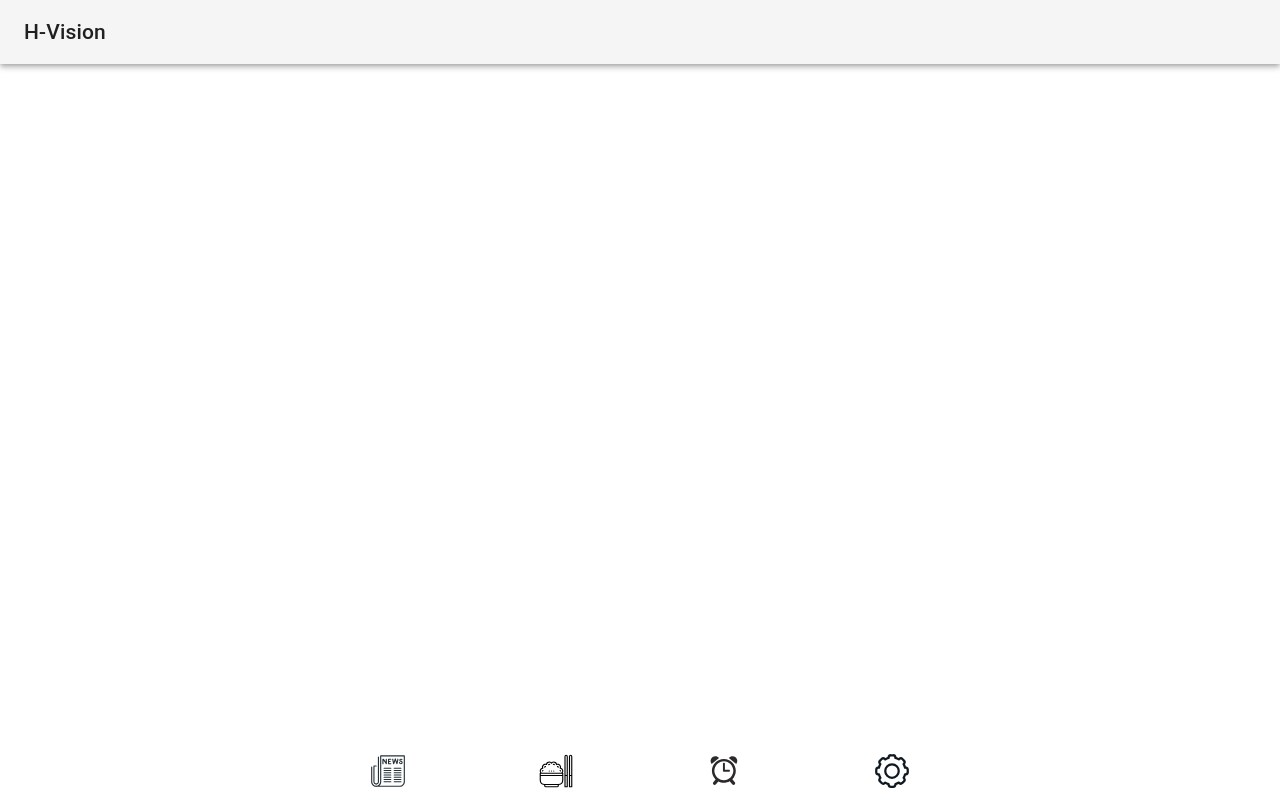
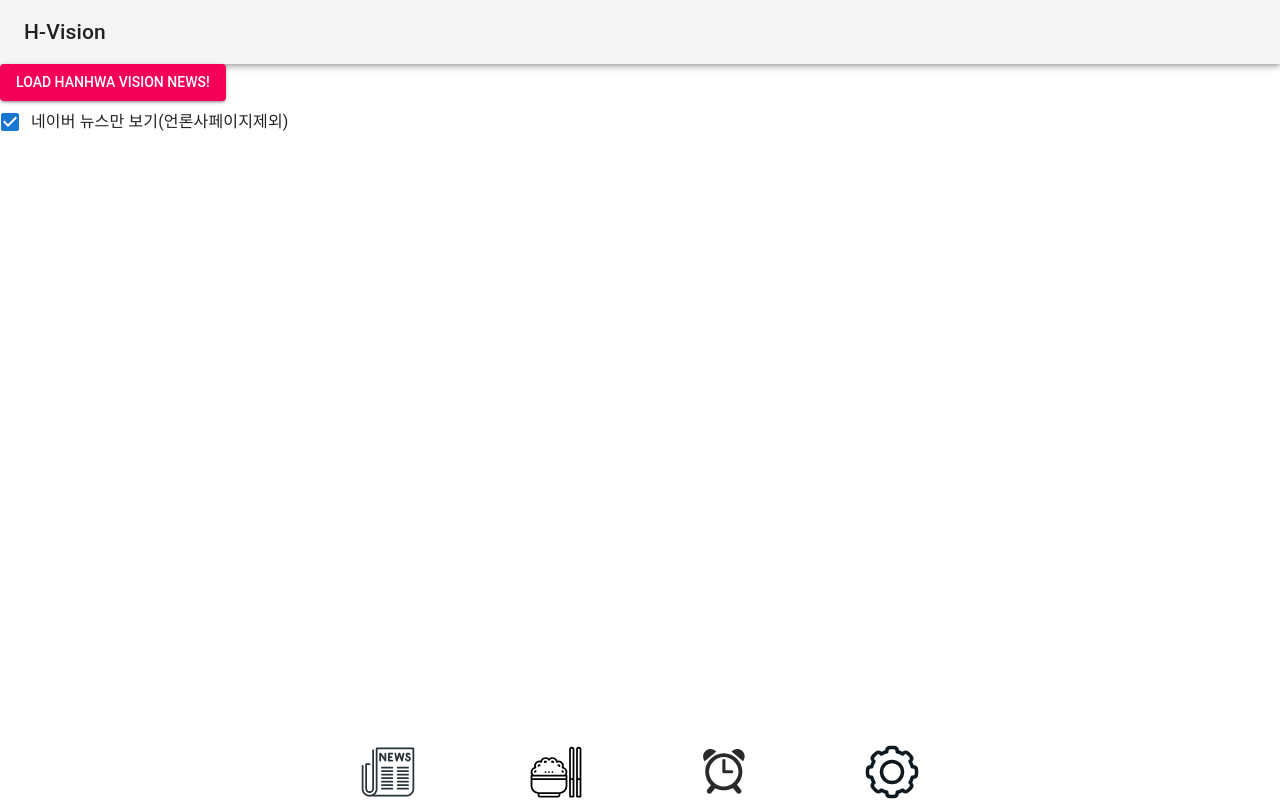
Before and after one commit to Daesang-Kim/office-htw, a React (Create React App) app: page /ShuttleBus/SuwonShuttle in a window 1280 px wide. Built offline with nearby package versions, Linux system fonts and the light colour scheme.

Commit message:
Revert "fix: router 로 전환"
This reverts commit 665e3ea5bfe016c29cadf066a034ffeb36c581f0.

```diff
--- a/src/App.tsx
+++ b/src/App.tsx
@@ -1,12 +1,6 @@
 import BottomNavigation from '@mui/material/BottomNavigation';
 import BottomNavigationAction from '@mui/material/BottomNavigationAction';
 import * as React from 'react';
-import {
-  BrowserRouter as Router,
-  Link,
-  Route,
-  Switch,
-} from 'react-router-dom';
 import Header from './components/Header';
 import {
   FoodistPage,
@@ -37,16 +31,19 @@ const App = () => {
 
   return (
     <>
-      <Router>
       <div style={{ marginBottom: '60px' }}>
         <Header />
-            {init && (
-              <Switch>
-                <Route path="/news" component={NewsPage} />
-                <Route path="/foodist" component={FoodistPage}/>
-                <Route path="/working-time" component={WorkingTimeRoot}/>
-                <Route path="/settings" component={SettingsPage}/>
-              </Switch>
+        {init && value === 0 && (
+            <NewsPage />
+        )}
+        {init && value === 1 && (
+            <FoodistPage />
+        )}
+        {init && value === 2 && (
+            <WorkingTimeRoot />
+        )}
+        {init && value === 3 && (
+            <SettingsPage />
         )}
       </div>
       <div style={{ position: 'fixed', left: 0, right: 0, bottom: 0}}>
@@ -55,13 +52,12 @@ const App = () => {
           value={value}
           onChange={onNavigationChange}
         >
-            <BottomNavigationAction icon={<Link to="news"><img width="36px" height="36px" src={NewsIcon} /></Link>} />
-            <BottomNavigationAction icon={<Link to="foodist"><img width="36px" height="36px" src={FoodIcon} /></Link>} />
-            <BottomNavigationAction icon={<Link to="working-time"><img width="36px" height="36px" src={ClockIcon} /></Link>} />
-            <BottomNavigationAction icon={<Link to="settings"><img width="36px" height="36px" src={SettingsIcon} /></Link>} />
+          <BottomNavigationAction icon={<img width="100%" height="100%" src={NewsIcon} />} />
+          <BottomNavigationAction icon={<img width="100%" height="100%" src={FoodIcon} />} />
+          <BottomNavigationAction icon={<img width="100%" height="100%" src={ClockIcon} />} />
+          <BottomNavigationAction icon={<img width="100%" height="100%" src={SettingsIcon} />} />
         </BottomNavigation>
       </div>
-      </Router>
     </>
   );
 }
--- a/src/pages/Setup/ShuttleBusPage/ShuttleBusPage.jsx
+++ b/src/pages/Setup/ShuttleBusPage/ShuttleBusPage.jsx
@@ -28,12 +28,12 @@ const ShuttleBusPage = () => (
     {'금요일은 6시 30분이 막차'}
     <br />
     <Router>
-      <Link to="./bus-yatab" style={{margin: "5px"}}>야탑</Link>
-      <Link to="./bus-seohyun" style={{margin: "5px"}}>서현</Link>
+      <Link to="/ShuttleBus/YatabShuttle" style={{margin: "5px"}}>야탑</Link>
+      <Link to="/ShuttleBus/SeohyunShuttle" style={{margin: "5px"}}>서현</Link>
       {/* <Link to="/ShuttleBus/SuwonShuttle" style={{margin: "5px"}}>수원</Link> */}
       <Switch>
-        <Route path="/bus-yatab" component={YatabShuttle} />
-        <Route path="/bus-seohyun" component={SeohyunShuttle}/>
+        <Route path="/ShuttleBus/YatabShuttle" component={YatabShuttle} />
+        <Route path="/ShuttleBus/SeohyunShuttle" component={SeohyunShuttle}/>
         {/* <Route path="/ShuttleBus/SuwonShuttle"  /> */}
       </Switch>
 
```
Also changed, not shown: 2 other files (tests, documents, lock files or other folders). Lines whose indentation alone changed are shown as unchanged.
